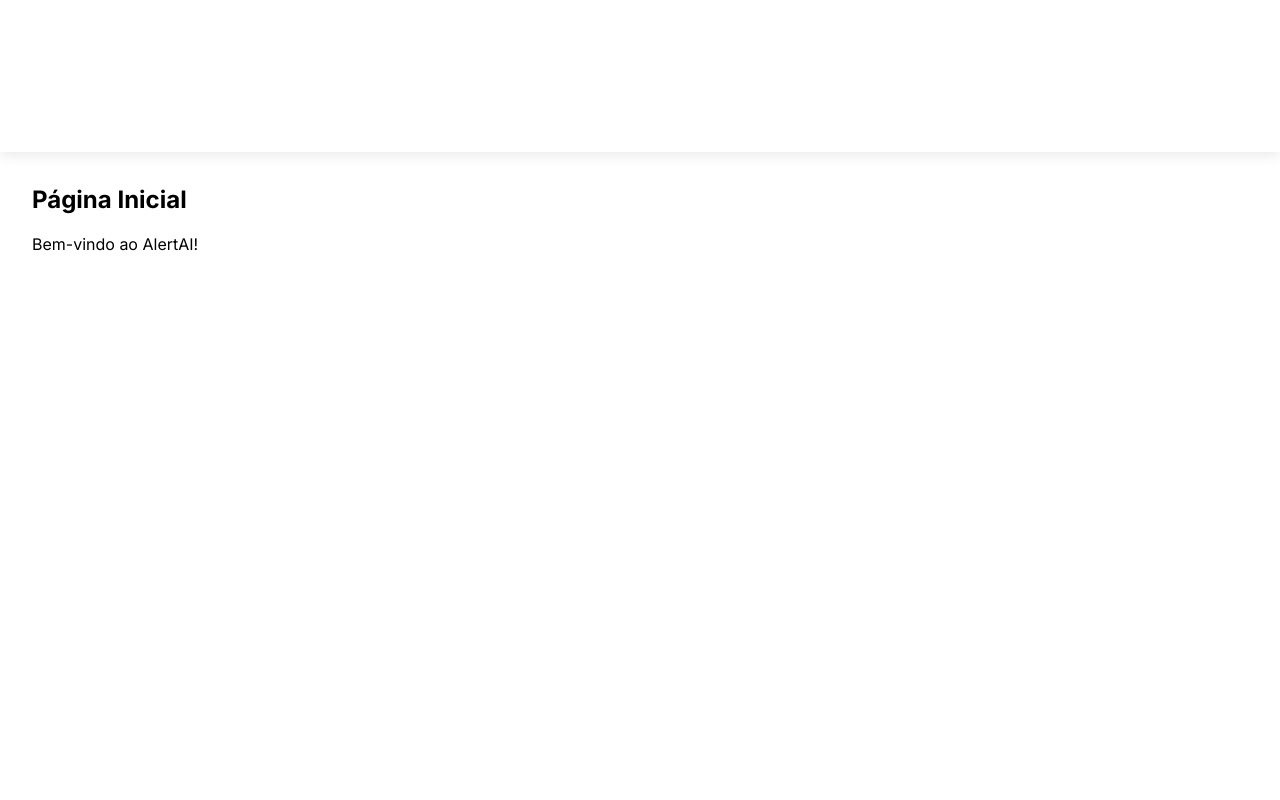
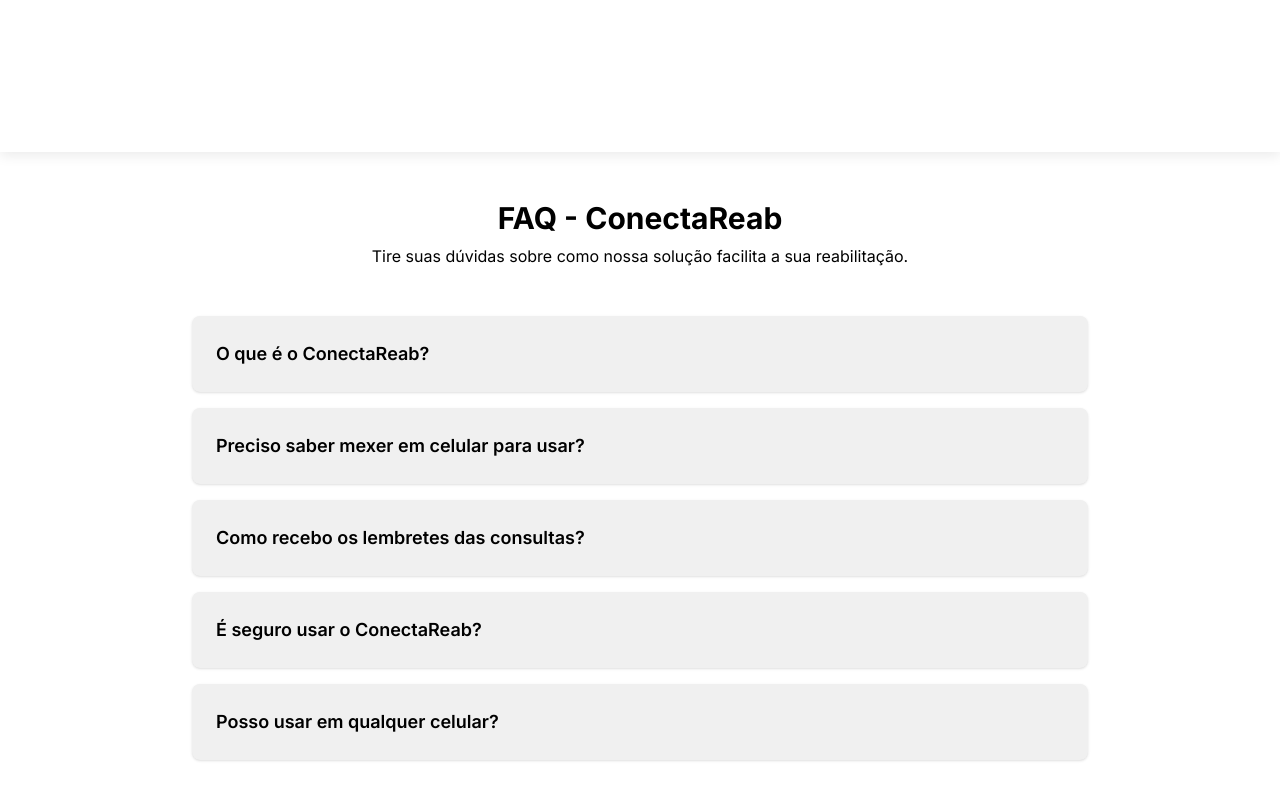
Before and after one commit to Liga-dos-Viloes/CH-2, a React (Vite) app: page /faq in a window 1280 px wide. Shown: the part 624-1424 px from the top of the page. Before the commit the page ends 912 px from the top, so only its background shows below. Built offline with nearby package versions, Linux system fonts and the light colour scheme; a web font is replaced by a local one.

Commit message:
feat:faq content

```diff
--- /dev/null
+++ b/src/components/FaqItem.tsx
@@ -0,0 +1,30 @@
+import { useState } from 'react';
+
+interface FaqItemProps {
+  question: string;
+  answer: string;
+}
+
+export function FaqItem({ question, answer }: FaqItemProps) {
+  const [isOpen, setIsOpen] = useState(false);
+
+  return (
+    <div className="bg-[#f0f0f0] rounded-lg shadow-sm w-full">
+      <button
+        onClick={() => setIsOpen(!isOpen)}
+        className="w-full text-left p-6 font-semibold text-lg text-texto-principal focus:outline-none"
+      >
+        {question}
+      </button>
+      <div
+        className={` overflow-hidden transition-all duration-300 ease-in-out ${
+          isOpen ? 'max-h-96' : 'max-h-0'
+        }`}
+      >
+        <p className="px-6 pb-6 text-texto-secundario">
+          {answer}
+        </p>
+      </div>
+    </div>
+  );
+}
--- a/src/pages/contatos.tsx
+++ b/src/pages/contatos.tsx
@@ -48,7 +48,7 @@
     }
 
     alert("Mensagem enviada com sucesso!");
-    setFormData({ name: '', email: '', message: '' }); // Limpa o formulário
+    setFormData({ name: '', email: '', message: '' });
   };
 
 
@@ -101,7 +101,6 @@
             />
           </section>
 
-          {/* Formulário */}
           <section id="form" className="bg-[#f0f0f0] rounded-2xl w-full max-w-5xl p-8 md:p-12 mt-4 shadow-sm">
             <form onSubmit={handleSubmit} className="flex flex-col items-center gap-4">
               <h2 className="text-3xl font-bold text-center">Formulário de Contato</h2>
--- a/src/pages/faq.tsx
+++ b/src/pages/faq.tsx
@@ -1,4 +1,29 @@
 import logo from '../assets/dialog.png'
+import { FaqItem } from '../components/FaqItem';
+
+const faqData = [
+  {
+    question: "O que é o ConectaReab?",
+    answer: "É uma solução digital criada para facilitar o acesso de pacientes em reabilitação às suas sessões por vídeo, usando o WhatsApp com assistente virtual integrado."
+  },
+  {
+    question: "Preciso saber mexer em celular para usar?",
+    answer: "Não! O aplicativo foi feito especialmente para quem tem pouca familiaridade com tecnologia. Com apenas uma mensagem, você já inicia a sessão."
+  },
+  {
+    question: "Como recebo os lembretes das consultas?",
+    answer: "Você pode escolher receber por WhatsApp, SMS ou até ligação automática. O sistema se adapta à sua preferência."
+  },
+  {
+    question: "É seguro usar o ConectaReab?",
+    answer: "Sim. Seguimos todas as diretrizes de segurança e privacidade de dados da área da saúde, conforme as normas do Hospital das Clínicas e da LGPD."
+  },
+  {
+    question: "Posso usar em qualquer celular?",
+    answer: "Sim. O app é leve e compatível com celulares antigos e internet lenta."
+  }
+];
+
 
 export function Faq() {
 
@@ -10,10 +35,25 @@
                 <img src={logo} alt="Celular com simbolos de medicina" className='flex w-88 place-content-center' />
             </div>
             </header>
-        <main className="p-8">
-            <h1 className="text-2xl font-bold">Página Inicial</h1>
-            <p className="mt-4">Bem-vindo ao AlertAI!</p>
-        </main>
+        <main className="py-12 px-4">
+        <div className=" max-w-4xl mx-auto flex flex-col items-center gap-4">
+          <div className="text-center mb-8">
+            <h2 className="text-3xl font-bold">FAQ - ConectaReab</h2>
+            <p className="text-texto-secundario mt-2">
+              Tire suas dúvidas sobre como nossa solução facilita a sua reabilitação.
+            </p>
+          </div>
+
+
+          {faqData.map((item, index) => (
+            <FaqItem
+              key={index}
+              question={item.question}
+              answer={item.answer}
+            />
+          ))}
+        </div>
+      </main>
         </>
 
 )
```
